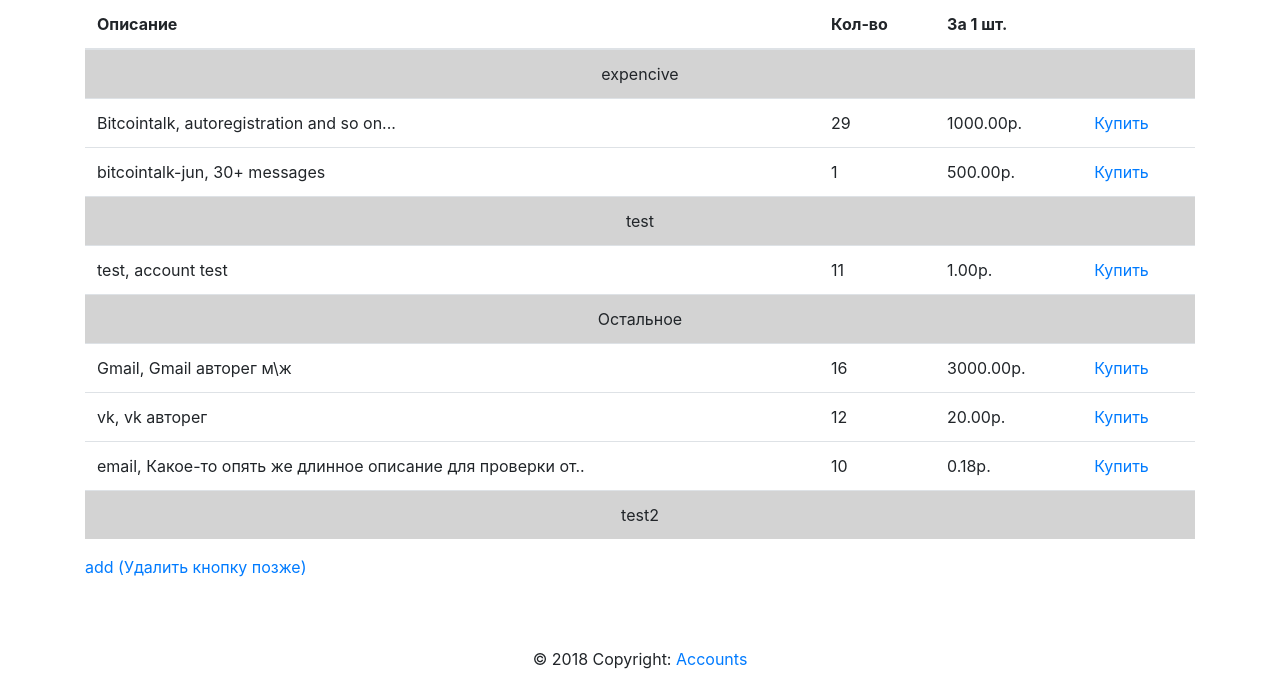
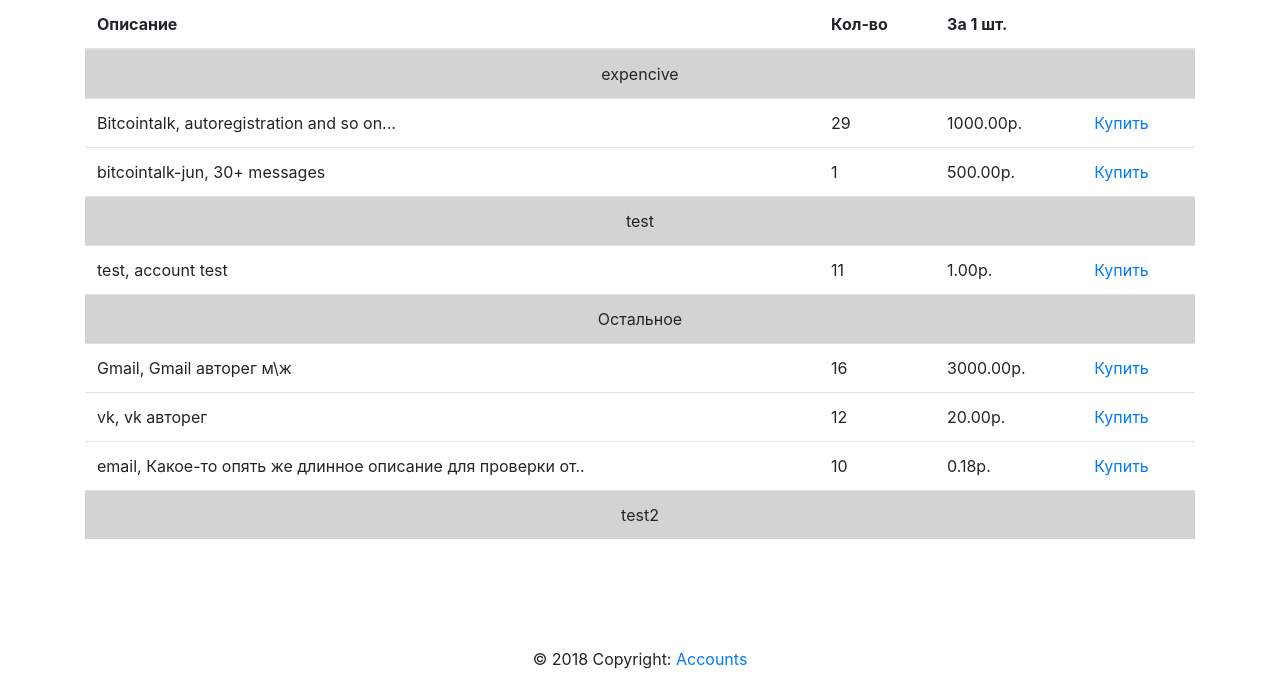
Before and after one commit to RuslanGR1/accounts, a Django app: page /accounts/ in a window 1280 px wide. Shown: the part 225-912 px from the top of the page. Run offline with Django 3.2, Linux system fonts and the light colour scheme; data comes from the database, SQL or seed files in the repository; some libraries are stand-ins or nearby versions.

Commit message:
Update main.html

```diff
--- a/website/accounts/templates/main.html
+++ b/website/accounts/templates/main.html
@@ -39,7 +39,7 @@
         {% endif %}
       </tbody>
     </table>
-    <a href="{% url 'accounts:add' %}">add (Удалить кнопку позже)</a>{# Delete adter debug #}
+
 
 
 {%  endblock %}
```
